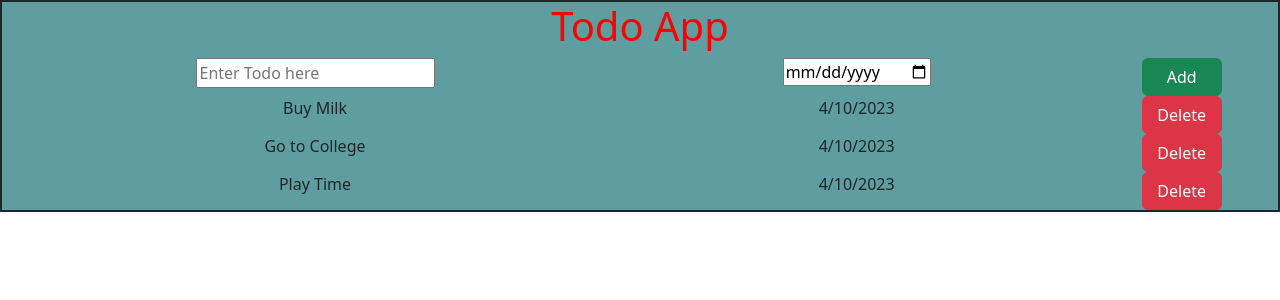
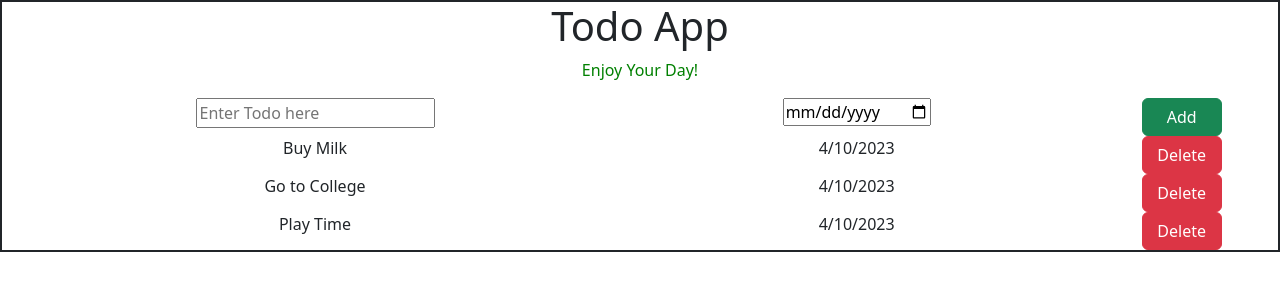
Before and after one commit to IamShameerMukhtar/TodoApp_React, a React (Vite) app in the folder todoapp/: page / in a window 1280 px wide. Shown: the top 300 px of the page. Built offline with nearby package versions, Linux system fonts and the light colour scheme.

Commit message:
Bugs Fixed and Added Some CSS

```diff
--- a/todoapp/src/App.css
+++ b/todoapp/src/App.css
@@ -5,9 +5,9 @@
 
 
   .tudo-container{
-    background-color: cadetblue;
+
     border: 2px solid;
-
+    width: 100%;
 
 
   }
--- a/todoapp/src/App.jsx
+++ b/todoapp/src/App.jsx
@@ -7,8 +7,6 @@ import "./App.css";
 import { useState } from 'react';
 import CheckItems from './Components/CheckItems';
 function App() {
-
-
 
 
 
@@ -29,6 +27,13 @@ function App() {
 
   },
   ]);
+
+const deleteEntry=()=>{
+
+
+}
+
+
 
 
 
@@ -53,7 +58,7 @@ function App() {
  <AppName></AppName>
   <CheckItems todoitems={todoitems}></CheckItems>
   <Enteries handleNewItem={handleNewItem}></Enteries>
-   <Todoitems todoitems={todoitems}></Todoitems>
+   <Todoitems todoitems={todoitems} ></Todoitems>
 
  </center>
  </>
--- a/todoapp/src/Components/AppName.module.css
+++ b/todoapp/src/Components/AppName.module.css
@@ -1,6 +1,6 @@
 .AppHeading{
 text-align: center;
-color: red;
+
 text-decoration: double;
 
 }
--- a/todoapp/src/Components/CheckItems.jsx
+++ b/todoapp/src/Components/CheckItems.jsx
@@ -1,7 +1,8 @@
+import styles from "./CheckItems.module.css"
 const CheckItems=({todoitems})=>{
   return <>
 
-  {todoitems.length===0 && <p>Enjoy Your Day!</p>}
+  {todoitems.length>0 && <p className={styles.CheckItems}>Enjoy Your Day!</p>}
 
 
 
--- /dev/null
+++ b/todoapp/src/Components/CheckItems.module.css
@@ -0,0 +1,5 @@
+.CheckItems{
+  size: 50px;
+  color: green;
+
+}
--- a/todoapp/src/Components/Todoitem.jsx
+++ b/todoapp/src/Components/Todoitem.jsx
@@ -1,9 +1,11 @@
 
-function Todoitem({todoName,todoDate}){
+function Todoitem({todoName,todoDate,handleOnDeleteButton}){
   return <div className="row kgrow">
   <div className="col-6">{todoName}</div>
   <div className="col-4" >{todoDate}</div>
-  <div className="col-2" ><button type="button" className="btn btn-danger kg-button">Delete</button></div>
+  <div className="col-2" ><button type="button" className="btn btn-danger kg-button"
+  onClick={()=>handleOnDeleteButton(todoName,todoDate)}
+  >Delete</button></div>
 
   </div>
 
--- a/todoapp/src/Components/Todoitems.jsx
+++ b/todoapp/src/Components/Todoitems.jsx
@@ -1,10 +1,19 @@
 import Todoitem from "./Todoitem"
 const Todoitems=({todoitems}) =>{
+
+  const handleOnDeleteButton=(todoName,todoDate)=>{
+
+
+     }
+
+
+
+
   return <>
 
   <div>
 
-    {todoitems.map(items=><Todoitem todoName={items.todoName} todoDate={items.todoDate} ></Todoitem>)}
+    {todoitems.map(items=><Todoitem todoName={items.todoName} todoDate={items.todoDate} handleOnDeleteButton={handleOnDeleteButton}></Todoitem>)}
 
 
 
```
